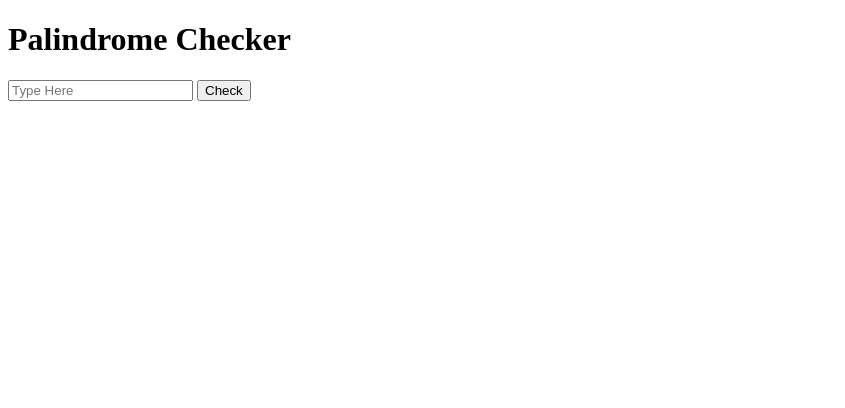
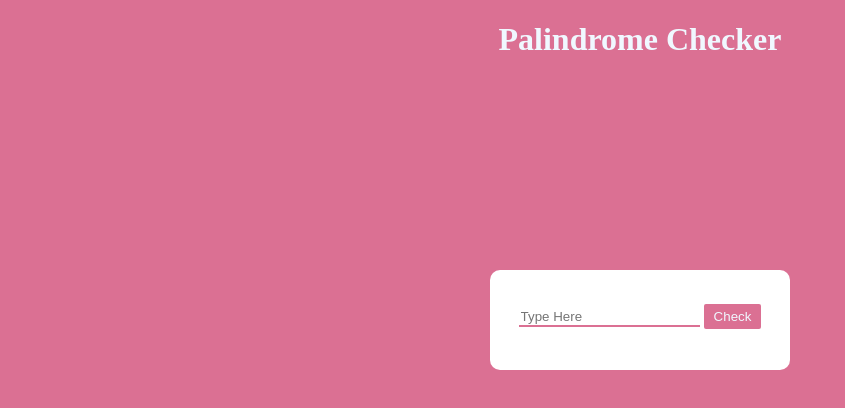
Before and after one commit to PRIYANKA22BSC/Palindrome-checker, a plain HTML site: page index.html in a window 1280 px wide. Shown: the whole page, without its empty margins (0-845 px from the left). Drawn offline with Linux system fonts and the light colour scheme.

Commit message:
Update index.html

```diff
--- a/index.html
+++ b/index.html
@@ -4,6 +4,7 @@
     <meta charset="UTF-8">
     <meta name="viewport" content="width=device-width, initial-scale=1.0">
     <title>Document</title>
+    <link rel="stylesheet" href="palindrome.css">
 
 </head>
 <body>
```
